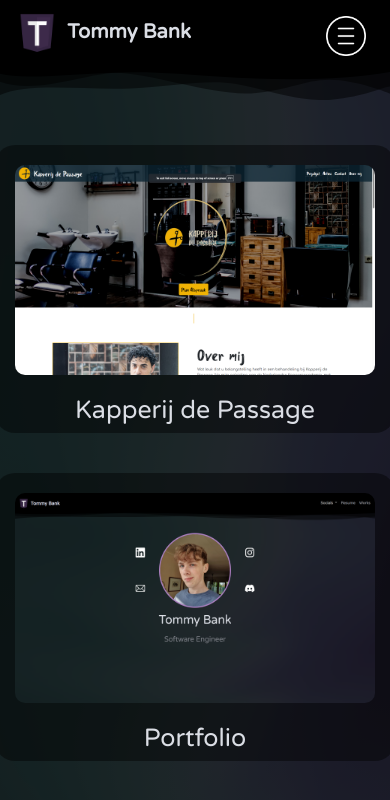
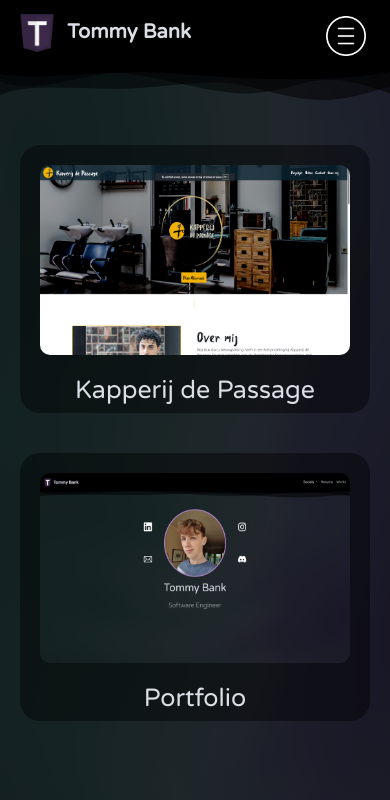
Before and after one commit to LLefu/PortfolioWebsite, a Vue app: page /works in a window 390 px wide. Shown: the top 800 px of the page. Built offline with nearby package versions, Linux system fonts and the light colour scheme.

Commit message:
fix: Fix experiences on mobile

```diff
--- a/src/components/Resume/R_Experience.vue
+++ b/src/components/Resume/R_Experience.vue
@@ -98,9 +98,8 @@
   </div>
 </template>
 
-<style>
+<style scoped>
 .label {
-  height: 40px;
   padding: 20px;
 }
 .modal-content {
--- a/src/components/Resume/R_Profile.vue
+++ b/src/components/Resume/R_Profile.vue
@@ -7,7 +7,7 @@
   </p>
 </template>
 
-<style>
+<style scoped>
 @media (max-width: 992px) {
   .secondaryText {
     width: 90vw !important;
--- a/src/components/Resume/R_Skills.vue
+++ b/src/components/Resume/R_Skills.vue
@@ -66,7 +66,7 @@
   </div>
 </template>
 
-<style>
+<style scoped>
 .skillCase {
   width: 100vw;
   display: flex;
--- a/src/components/Works.vue
+++ b/src/components/Works.vue
@@ -74,8 +74,8 @@
 .work img {
   border-radius: 30px;
   padding: 20px;
-  width: 400px;
-  height: 250px;
+  width: 350px;
+  height: 230px;
 }
 .v-enter-active,
 .v-leave-active {
```
